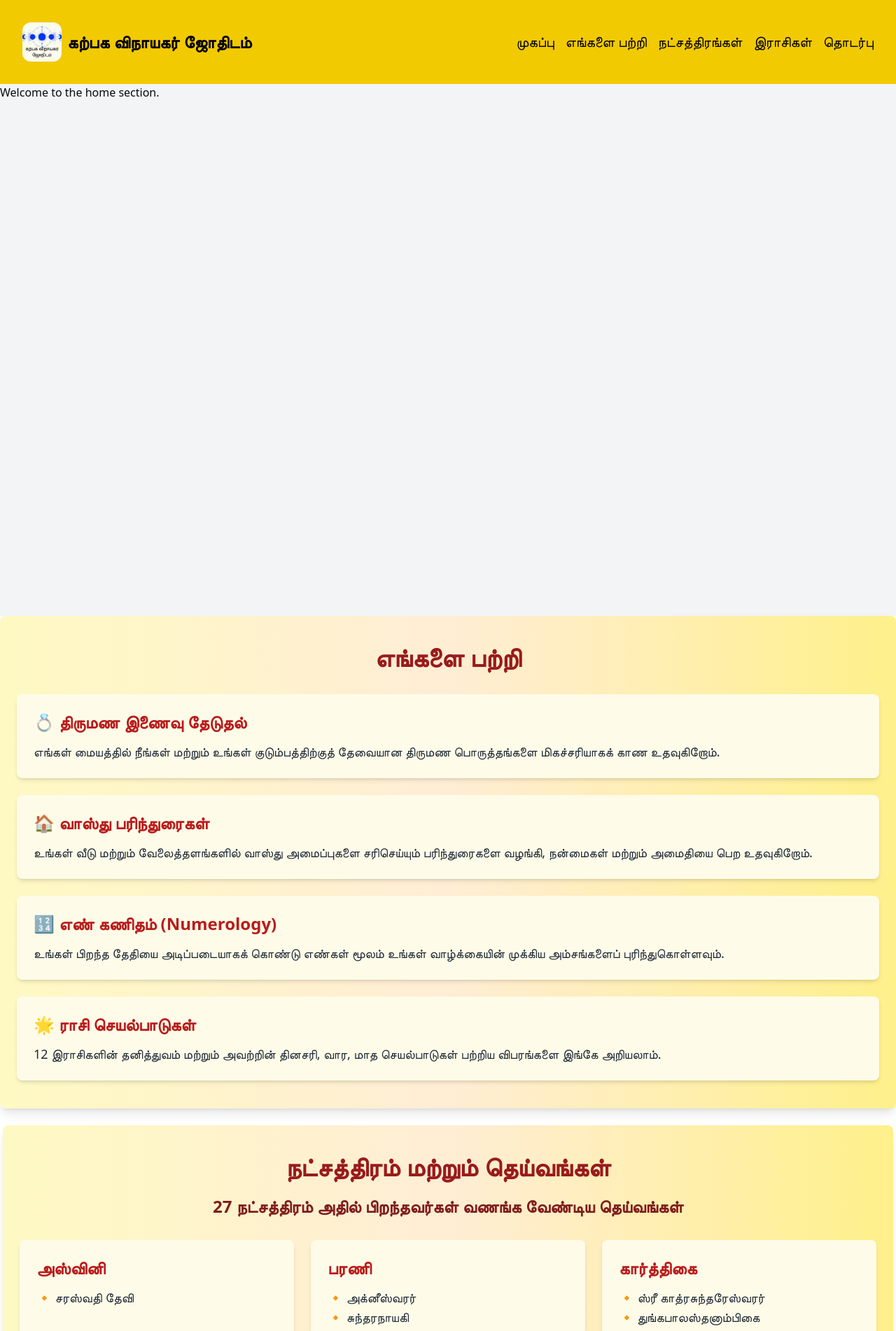
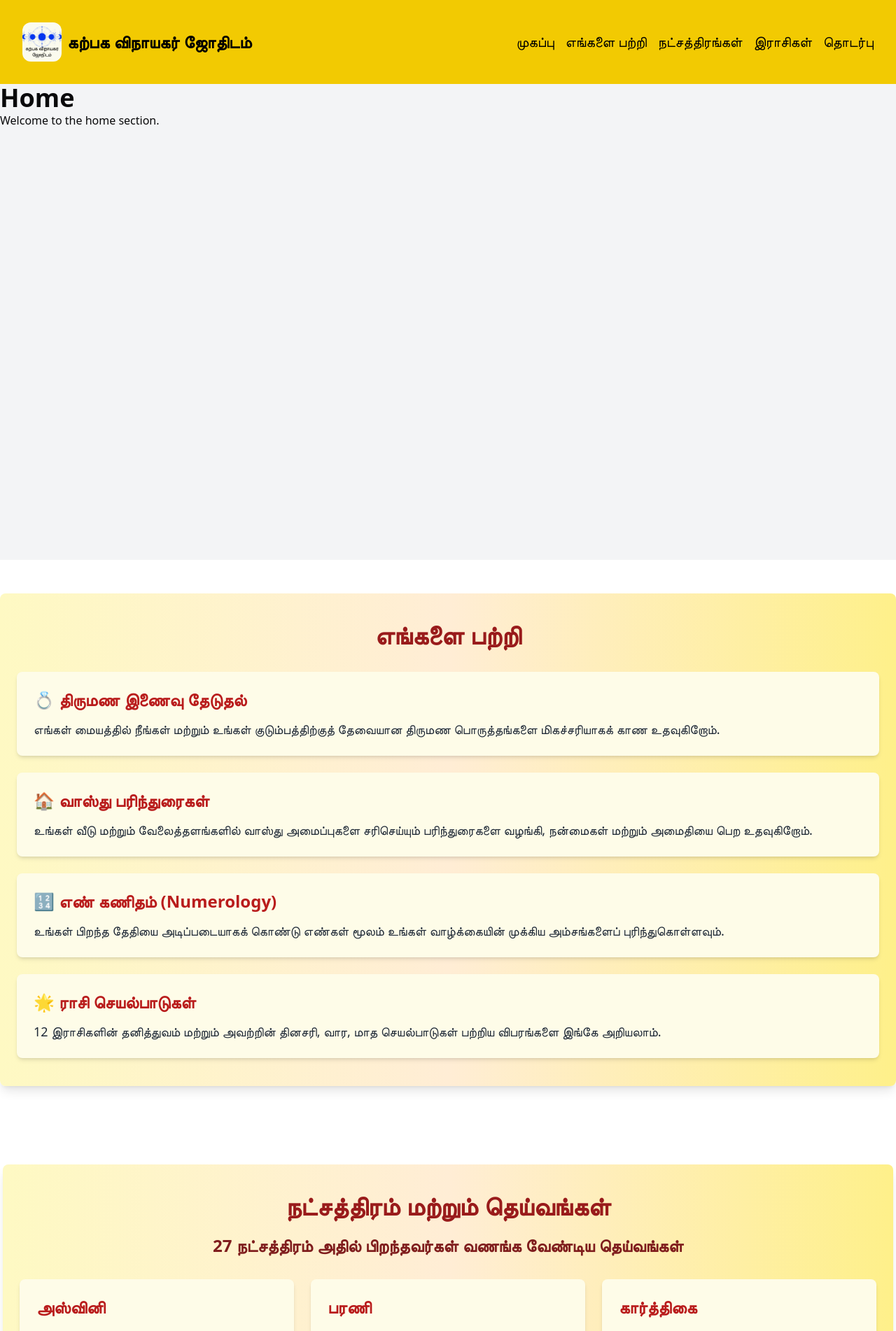
Before and after one commit to PRIYANKAec/Astro-client-project, a Next.js app: page / in a window 1280 px wide. Shown: the top 1902 px of the page at 70% size. Built offline with nearby package versions, Linux system fonts and the light colour scheme.

Commit message:
alignment fix at navbar scroll[FIX]

```diff
--- a/src/app/page.js
+++ b/src/app/page.js
@@ -1,3 +1,5 @@
+"use client"
+import { useEffect, useState } from 'react';
 import About from '@/components/about';
 import Contact from '@/components/contact';
 import Navbar from '@/components/navbar';
@@ -5,28 +7,37 @@ import Raasi from '@/components/raasi';
 import Star from '@/components/star';
 
 export default function Home() {
+  const [navbarHeight, setNavbarHeight] = useState(0);
+
+  useEffect(() => {
+    const navbar = document.querySelector('nav');
+    if (navbar) {
+      setNavbarHeight(navbar.offsetHeight);
+    }
+  }, []);
+
   return (
-    <div className='w-full'>
+    <div className='w-full flex flex-col'>
       <Navbar />
-      <div className="pt-20">
-        <section id="home" className="min-h-screen bg-gray-100">
+      <div className="flex-grow">
+        <section id="home" style={{ paddingTop: `${navbarHeight}px` }} className="min-h-screen bg-gray-100">
           <h1 className="text-4xl font-bold">Home</h1>
           <p>Welcome to the home section.</p>
         </section>
 
-        <section id="about">
+        <section id="about" className='scroll-mt-8 md:scroll-mt-16'>
           <About />
         </section>
 
-        <section id="star">
+        <section id="star" className='scroll-mt-8 md:scroll-mt-16'>
           <Star />
         </section>
 
-        <section id="rasi">
+        <section id="rasi" className='scroll-mt-8 md:scroll-mt-16'>
           <Raasi />
         </section>
 
-        <section id="contact">
+        <section id="contact" className='scroll-mt-8 md:scroll-mt-16'>
           <Contact />
         </section>
       </div>
--- a/src/components/about.js
+++ b/src/components/about.js
@@ -2,7 +2,7 @@ import Navbar from "./navbar";
 
 export default function About() {
   return (
-    <div>
+    <div className="sm:py-11 md:py-20 lg:py-12">
       <div className="container mx-auto py-8 px-4 sm:py-10 sm:px-6 bg-gradient-to-r from-yellow-100 via-orange-100 to-yellow-200 rounded-lg shadow-lg">
         <h1 className="text-2xl sm:text-3xl md:text-4xl font-bold mb-6 sm:mb-8 text-center text-red-800">
           எங்களை பற்றி
--- a/src/components/contact.js
+++ b/src/components/contact.js
@@ -23,7 +23,7 @@ export default function Contact() {
   };
 
   return (
-    <div className="my-4 py-8 px-3 sm:py-6 sm:px-2 md:py-4 md:px-1 lg:py-2 lg:px-1">
+    <div className="my-4 px-3 sm:px-2 sm:py-11 md:px-1 md:py-20 lg:px-1 lg:py-12">
       <div className="container mx-auto py-8 px-4 sm:py-10 sm:px-6 bg-gradient-to-r from-yellow-100 via-orange-100 to-yellow-200 rounded-lg shadow-lg">
         <h1 className="text-2xl sm:text-3xl md:text-4xl font-bold mb-6 sm:mb-8 text-center text-red-800">
           தொடர்பு கொள்ள
--- a/src/components/raasi.js
+++ b/src/components/raasi.js
@@ -144,7 +144,7 @@ const Raasi = () => {
     ];
 
     return (
-        <div className="my-4 py-8 px-3 sm:py-6 sm:px-2 md:py-4 md:px-1 lg:py-2 lg:px-1">
+        <div className="my-4 px-3 sm:px-2 sm:py-11 md:px-1 md:py-20 lg:px-1 lg:py-12">
             <div className="container mx-auto py-8 px-4 sm:py-10 sm:px-6 bg-gradient-to-r from-yellow-100 via-orange-100 to-yellow-200 rounded-lg shadow-lg">
                 <h1 className="text-2xl sm:text-3xl md:text-4xl font-bold mb-6 sm:mb-8 text-center text-red-800">
                     ராசி விவரங்கள்
--- a/src/components/star.js
+++ b/src/components/star.js
@@ -32,7 +32,7 @@ const Star = () => {
     ];
 
     return (
-        <div className="my-4 py-8 px-3 sm:py-6 sm:px-2 md:py-4 md:px-1 lg:py-2 lg:px-1">
+        <div className="my-4  px-3 sm:px-2 sm:py-11 md:px-1 md:py-20 lg:px-1 lg:py-12">
             <div className="container mx-auto py-8 px-4 sm:py-10 sm:px-6 bg-gradient-to-r from-yellow-100 via-orange-100 to-yellow-200 rounded-lg shadow-lg">
                 <h1 className="text-2xl sm:text-3xl md:text-4xl font-bold mb-2 sm:mb-5 text-center text-red-800">
                     நட்சத்திரம் மற்றும் தெய்வங்கள்
--- a/src/styles/globals.css
+++ b/src/styles/globals.css
@@ -72,3 +72,10 @@
 html {
   scroll-behavior: smooth;
 }
+
+.scroll-mt-16 {
+  scroll-margin-top: 110px;
+}
+.scroll-mt-8 {
+  scroll-margin-top: 74px;
+}
```
